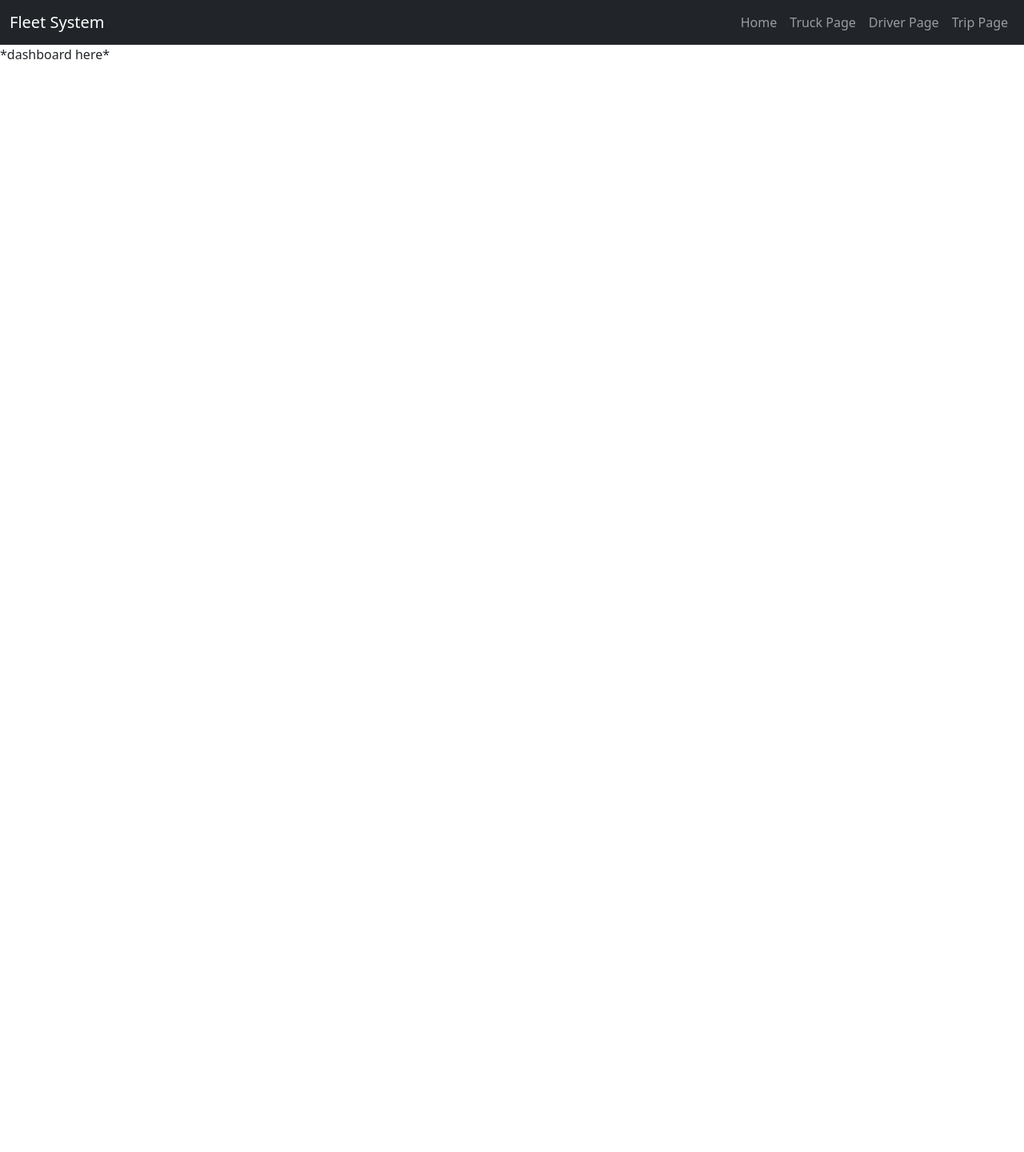
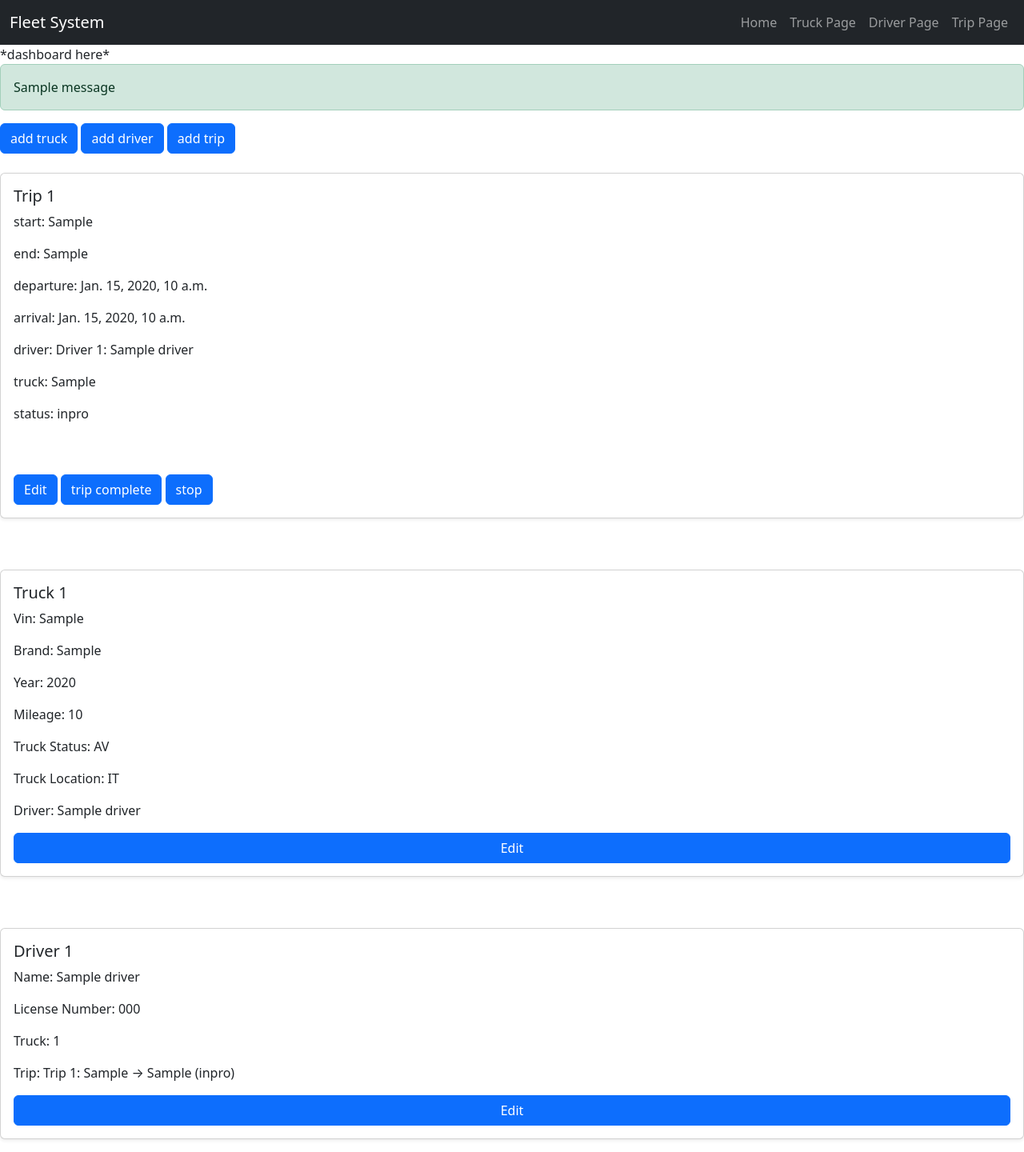
Before and after one commit to GurjodhSandhu/Management_Solutions, a Django app: page / in a window 1280 px wide. Shown: the whole page at 80% size. Before the commit the page ends 74 px from the top, so only its background shows below. Run offline with Django 5.2, Linux system fonts and the light colour scheme; tables that the repository leaves empty hold one stand-in row (values such as "Sample post"); one stand-in notice (Sample message) is shown.

Commit message:
[feat] Added dashboard with truck,driver and trip cards where the trip card now has functionality where state correctly goes for planned-started-completed with canceled and in complete states for flexibilty. The states of truck and driver update accordingly with proper validation. Ready for unit testing

```diff
--- a/core/models/driver.py
+++ b/core/models/driver.py
@@ -37,7 +37,7 @@ class Driver(models.Model):
         self.driver_status = Driver.DriverStatus.UNAVAILABLE
 
     def mark_available(self):
-        self.driver_status = Driver.driver_status.AVAILABLE
+        self.driver_status = Driver.DriverStatus.AVAILABLE
 
     def validate_available(self):
         if self.driver_status == Driver.DriverStatus.UNAVAILABLE:
--- a/core/models/truck.py
+++ b/core/models/truck.py
@@ -28,30 +28,25 @@ class Truck(models.Model):
     truck_location = models.CharField(choices=TruckLocation.choices,default=TruckLocation.AT_DEPOT, max_length=3)
 
     def mark_in_repair(self):
-        self.check_on_trip()
-        self.Truck_status = Truck.TruckStatus.IN_REPAIR
+        self.truck_status = Truck.TruckStatus.IN_REPAIR
 
     def mark_unavailable(self):
-        self.Truck_status = Truck.TruckStatus.UNAVAILABLE
+        self.truck_status = Truck.TruckStatus.UNAVAILABLE
 
     def mark_available(self):
-        self.check_on_trip() #cannot change state to avaiable until trip states matchs logic
-        self.Truck_status = Truck.TruckStatus.AVAILABLE
+        self.truck_status = Truck.TruckStatus.AVAILABLE
 
     def mark_out_of_service(self):
-        self.check_on_trip()
-        self.TruckStatus = Truck.TruckStatus.OUT_OF_SERVICE
+        self.get_trips_active()
+        self.truck_status = Truck.TruckStatus.OUT_OF_SERVICE
 
     def get_drivers(self):
         return self.drivers.all()
 
-    def check_on_trip(self):
-        if not self.get_drivers().exist():
-            return None
-        for driver in self.get_drivers():
-            if driver.get_trips_active().exists():
-                raise ValidationError("Truck and driver are on an active trip")
-        return False
+
+    def validate_active_trip(self):
+        if self.get_trips_active().exclude(id=self.id).exists():
+            raise ValidationError("Truck is on an active trip ")
 
     def get_trips_active(self):
         return self.trips.filter(status="inpro")
--- a/core/services/service_truck.py
+++ b/core/services/service_truck.py
@@ -14,9 +14,8 @@ def delete_truck(truck_id):
     truck = TruckRepository.get_truck(truck_id)
     if truck is None:
         return None
-    for driver in truck.get_drivers():
-        if driver.get_trips_active().exists():
-            raise ValidationError("Truck and driver are on an active trip")
+    if truck.get_trips_active():
+        raise ValidationError("Truck is on an active trip cannot remove")
     TruckRepository.delete_truck(truck_id)
     return True
 
--- a/core/templates/home.html
+++ b/core/templates/home.html
@@ -2,8 +2,32 @@
 
 {% block content %}
 *dashboard here*
+{% if messages %}
+    {% for message in messages %}
+        <div class="alert
+            {% if message.tags == 'error' %}alert-danger{% endif %}
+            {% if message.tags == 'success' %}alert-success{% endif %}
+        ">
+            {{ message }}
+        </div>
+    {% endfor %}
+{% endif %}
 
 
-
+<a href="{% url 'home' %}" class="btn btn-primary">add truck</a>
+<a href="{% url 'home' %}" class="btn btn-primary">add driver</a>
+<a href="{% url 'home' %}" class="btn btn-primary">add trip</a>
+<br><br>
+{% for trip in trips %}
+    {% include "trip/components/trip_card.html" with trip=trip %}
+{% endfor %}
+<br><br>
+{% for truck in trucks %}
+    {% include "truck/components/truck_card.html" with truck=truck %}
+{% endfor %}
+<br><br>
+{% for driver in drivers %}
+    {% include "driver/components/driver_card.html" with driver=driver %}
+{% endfor %}
 
 {% endblock %}
--- a/core/templates/trip/components/trip_card.html
+++ b/core/templates/trip/components/trip_card.html
@@ -2,7 +2,33 @@
     <h5 class="mb-2">Trip {{trip.id}}</h5>
     <p>start: {{trip.start}}</p>
     <p>end: {{trip.end}}</p>
+    <p>departure: {{trip.departure_time}}</p>
+    <p>arrival: {{trip.arrival_time}}</p>
+    <p>driver: {{trip.driver}}</p>
+    <p>truck: {{trip.truck}}</p>
+    <p>status: {{trip.status}}</p>
 
+    <br><br>
 
-<a href="{% url 'trip_modify' id=trip.id %}" class="btn btn-primary">Edit</a>
+    <form action="{% url 'trip_action' id=trip.id %}" method="post">
+        {% csrf_token %}
+
+    {% if trip.status == "plan" %}
+    <a href="{% url 'trip_modify' id=trip.id %}" class="btn btn-primary">Edit</a>
+    <button name="action" value="trip_start" class="btn btn-primary">Start Trip</button>
+    <button name="action" value="trip_cancel" class="btn btn-primary">Cancel Trip</button>
+
+    {% elif trip.status == "inpro" %}
+    <a href="{% url 'trip_modify' id=trip.id %}" class="btn btn-primary">Edit</a>
+    <button name="action" value="trip_complete" class="btn btn-primary">trip complete</button>
+    <button name="action" value="trip_stop" class="btn btn-primary">stop</button>
+
+    {% elif trip.status == "com" %}
+    <!-- Completed -->
+    {% elif trip.status == "can" %}
+    <!-- Canceled -->
+    {% elif trip.status == "inc" %}
+    <!-- Incomplete -->
+    {% endif %}
+</form>
 </div>
--- a/core/urls.py
+++ b/core/urls.py
@@ -9,5 +9,6 @@ urlpatterns = [
     path("truck/<int:id>/",views.truck_modify,name="truck_modify"),
     path("driver/<int:id>/",views.driver_modify,name="driver_modify"),
     path("trip/<int:id>/", views.trip_modify, name="trip_modify"),
+    path("trip_action/<int:id>/", views.trip_action, name="trip_action"),
 
 ]
--- a/core/views.py
+++ b/core/views.py
@@ -1,8 +1,8 @@
-from copyreg import constructor
-
+from django.contrib import messages
 from django.core.exceptions import ValidationError
-from django.shortcuts import render
+from django.shortcuts import render, redirect
 from core.models import Truck, Driver, Trip
+from .services import service_trip
 from .services.service_driver import update_driver
 from .services.service_truck import update_truck
 from .services.service_trip import update_trip
@@ -10,8 +10,14 @@ from .repositories import TruckRepository, TripRepository, DriverRepository
 
 # Create your views here.
 def index(request):
-    return render(request, 'home.html',
-    )
+    context = {}
+    trips = TripRepository.get_all_trips()
+    trucks = TruckRepository.get_all_trucks()
+    drivers = DriverRepository.get_all_drivers()
+    context["trips"] = trips
+    context["trucks"] = trucks
+    context["drivers"] = drivers
+    return render(request, 'home.html', context)
 
 def truck_view(request):
     context = {}
@@ -69,3 +75,26 @@ def trip_modify(request,id):
         except ValidationError as e:
             context["message"] = e
     return render(request,"trip/trip_modify.html", context)
+
+def trip_action(request,id):
+    context = {}
+    trip = TripRepository.get_trip(id)
+    if request.method == "POST":
+        try:
+            if request.POST["action"] == "trip_start":
+                service_trip.start_trip(trip.id)
+                messages.success(request, "Successfully Started")
+
+            elif request.POST["action"] == "trip_complete":
+                service_trip.complete_trip(trip.id)
+                messages.success(request, "Successfully completed")
+            elif request.POST["action"] == "trip_stop":
+                service_trip.incomplete_trip(trip.id)
+                messages.success(request, "Successfully stopped")
+
+            elif request.POST["action"] == "trip_cancel":
+                service_trip.cancel_trip(trip.id)
+                messages.success(request, "Successfully cancelled")
+        except ValidationError as e:
+            messages.error(request, str(e))
+    return redirect(request.META.get("HTTP_REFERER"))
```
Also changed, not shown: core/services/service_trip.py (+28 -12 lines), core/templates/trip/trip_action.html (added, +12 -0 lines).
